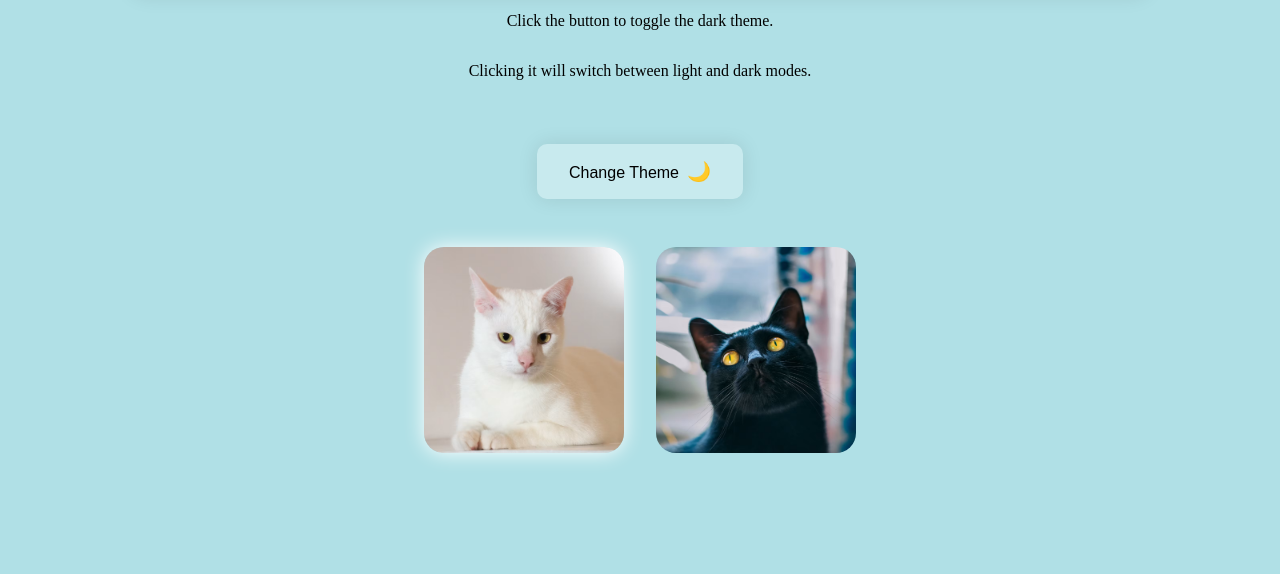
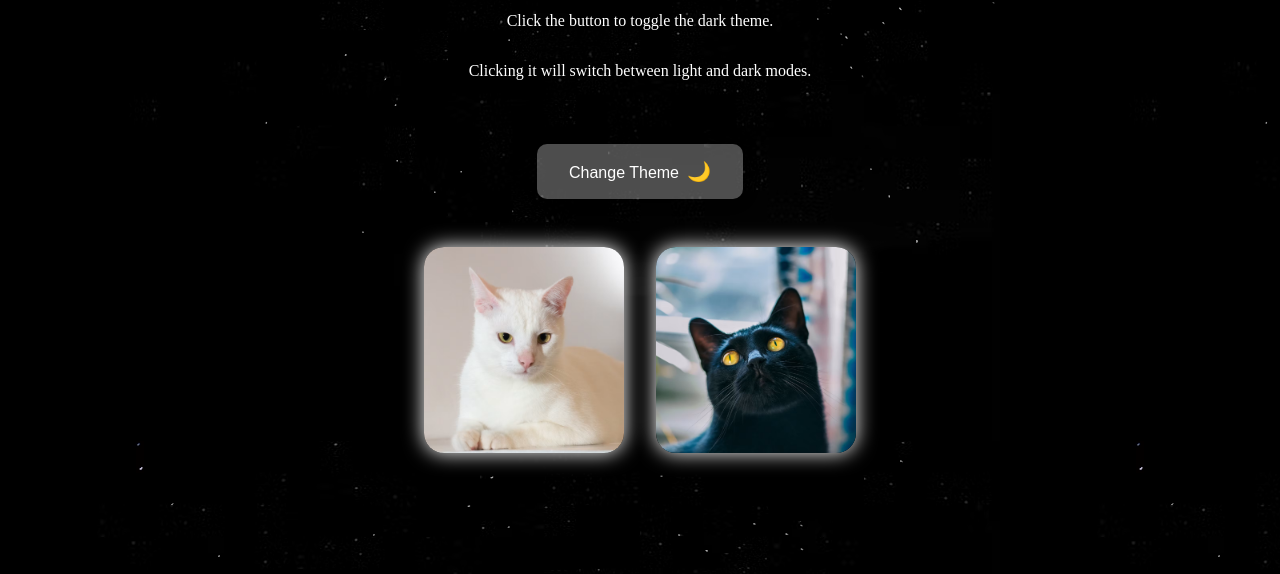
Before and after one commit to xajdys/dark-theme-toggle, a plain HTML site: page index.html in a window 1280 px wide. Shown: the part 226-800 px from the top of the page. Drawn offline with Linux system fonts and the light colour scheme.

Commit message:
Add dark mode

```diff
--- a/style.css
+++ b/style.css
@@ -72,6 +72,21 @@ img {
     box-shadow: 0 0 20px white;
 }
 
+/* dark mode styling */
+
+.dark-mode{
+    background: url('images/dark\ theme\ bg.avif');
+    color: white;
+}
+
+.dark-mode-btn{
+    color: white;
+}
+
+#dark-mode-img{
+    box-shadow: 0 0 20px white;
+}
+
 #toggle-theme-btn::after{
     content: "🌙";
     margin-left: 0.5rem;
```
